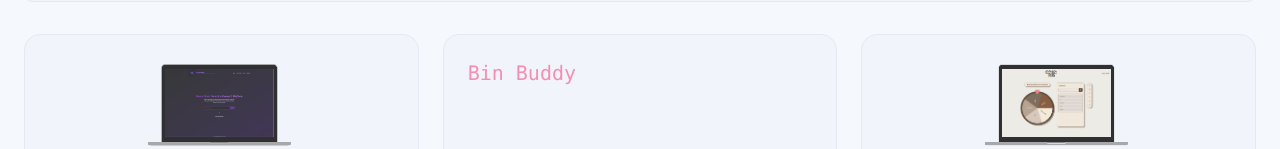
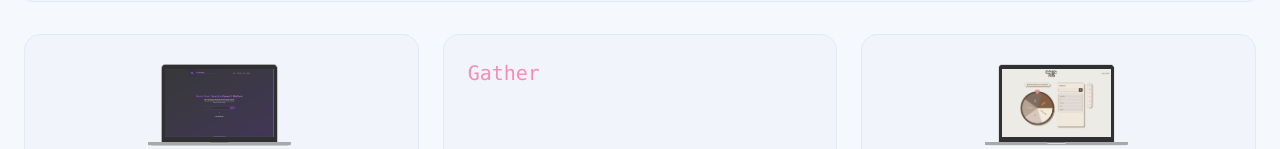
Before and after one commit to svnsvnsvn/annfolio, a React (Vite) app: page /projects in a window 1280 px wide. Shown: the part 269-418 px from the top of the page. Built offline with nearby package versions, Linux system fonts and the light colour scheme.

Commit message:
updated rec class proj

```diff
--- a/src/data/projects.js
+++ b/src/data/projects.js
@@ -18,10 +18,10 @@
   },
   {
     id: 2,
-    title: "Bin Buddy",
+    title: "Gather",
     description:
       "",
-    github: "https://github.com/svnsvnsvn/RecyclingClassifier",
+    github: "https://github.com/svnsvnsvn/Gather",
     demo: null,
     tags: ["TensorFlow", "MobileNetV2", "Image Classification"],
     highlights: ["Computer Vision", "Mobile Optimization", "Environmental Tech"],
```
